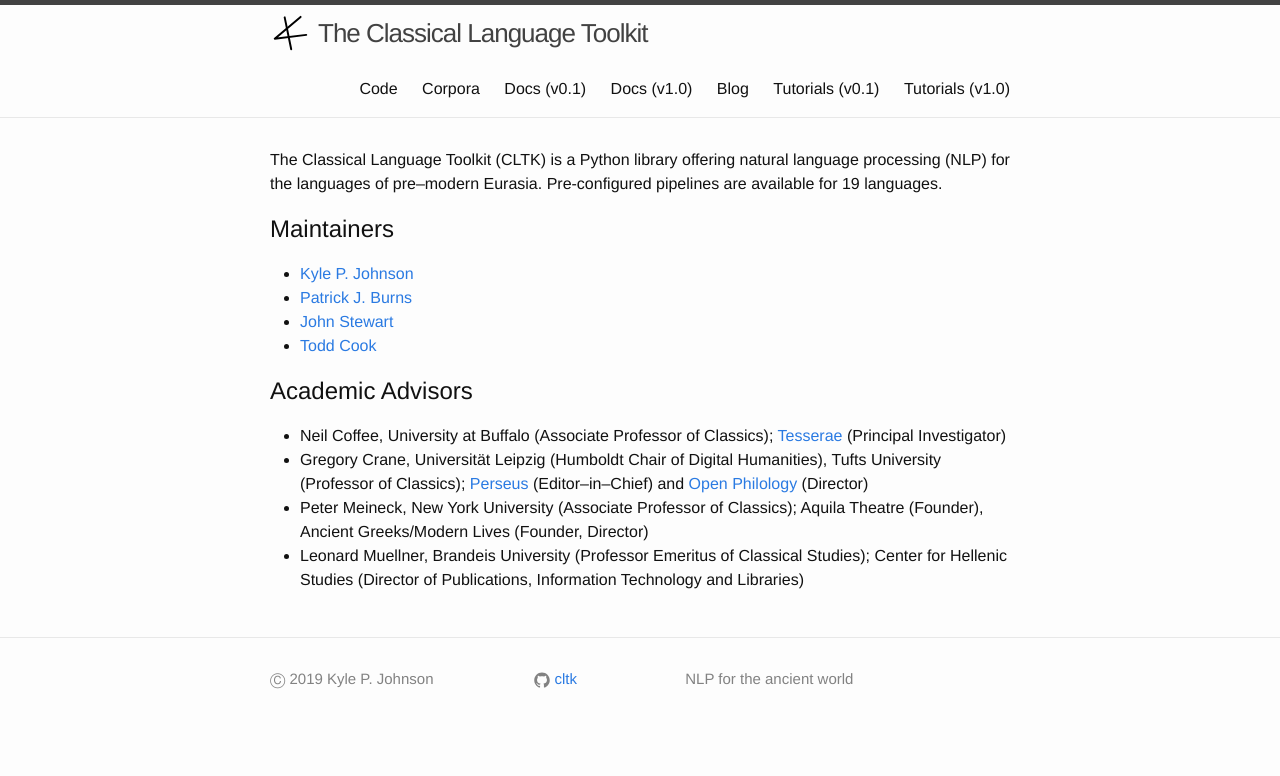
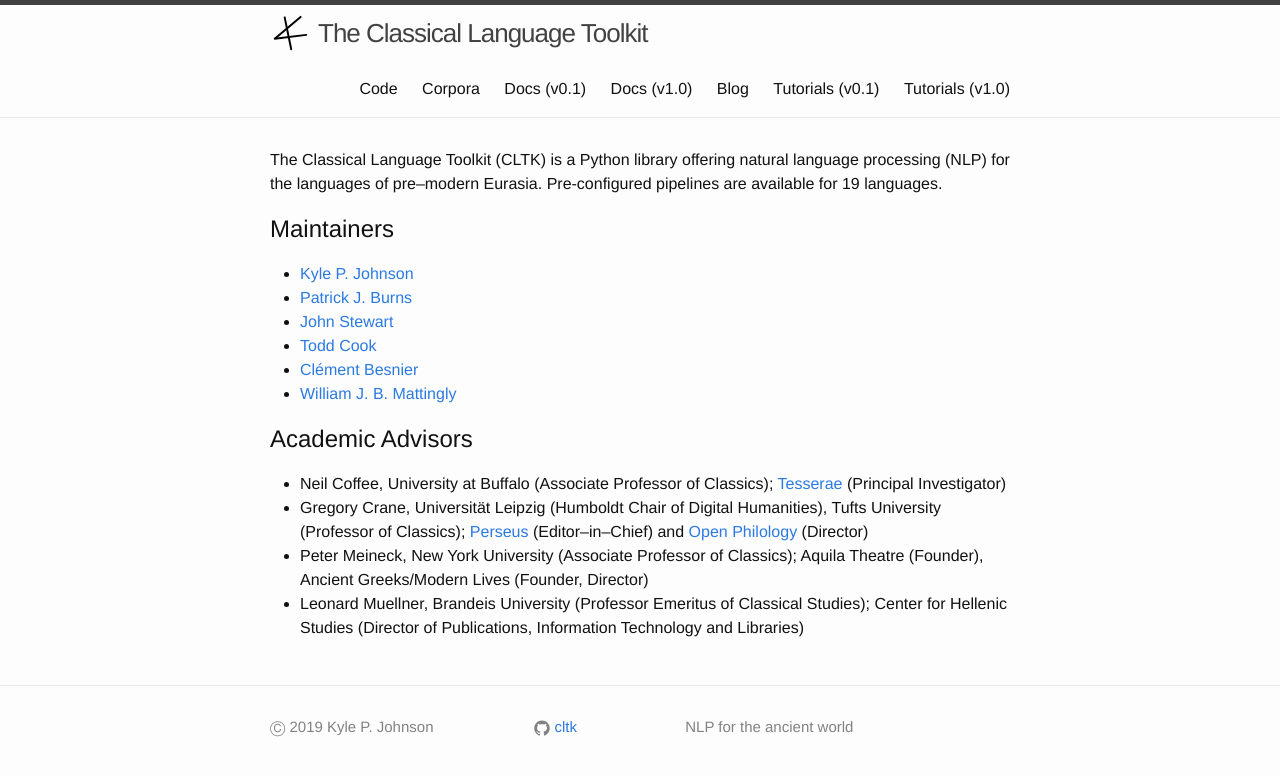
Before and after one commit to cltk/cltk.github.io, a Jekyll site: the page built from index.md, in a window 1280 px wide. Shown: the top 776 px of the page. Built offline with Jekyll 4.4.1, drawn with Linux system fonts in a browser that asks for light colours.

Commit message:
Update index.md

```diff
--- a/index.md
+++ b/index.md
@@ -10,6 +10,8 @@
 * [Patrick J. Burns](https://github.com/diyclassics)
 * [John Stewart](https://github.com/free-variation)
 * [Todd Cook](https://github.com/todd-cook)
+* [Clément Besnier](https://github.com/clemsciences)
+* [William J. B. Mattingly](https://github.com/wjbmattingly)
 
 
 ## Academic Advisors
```
